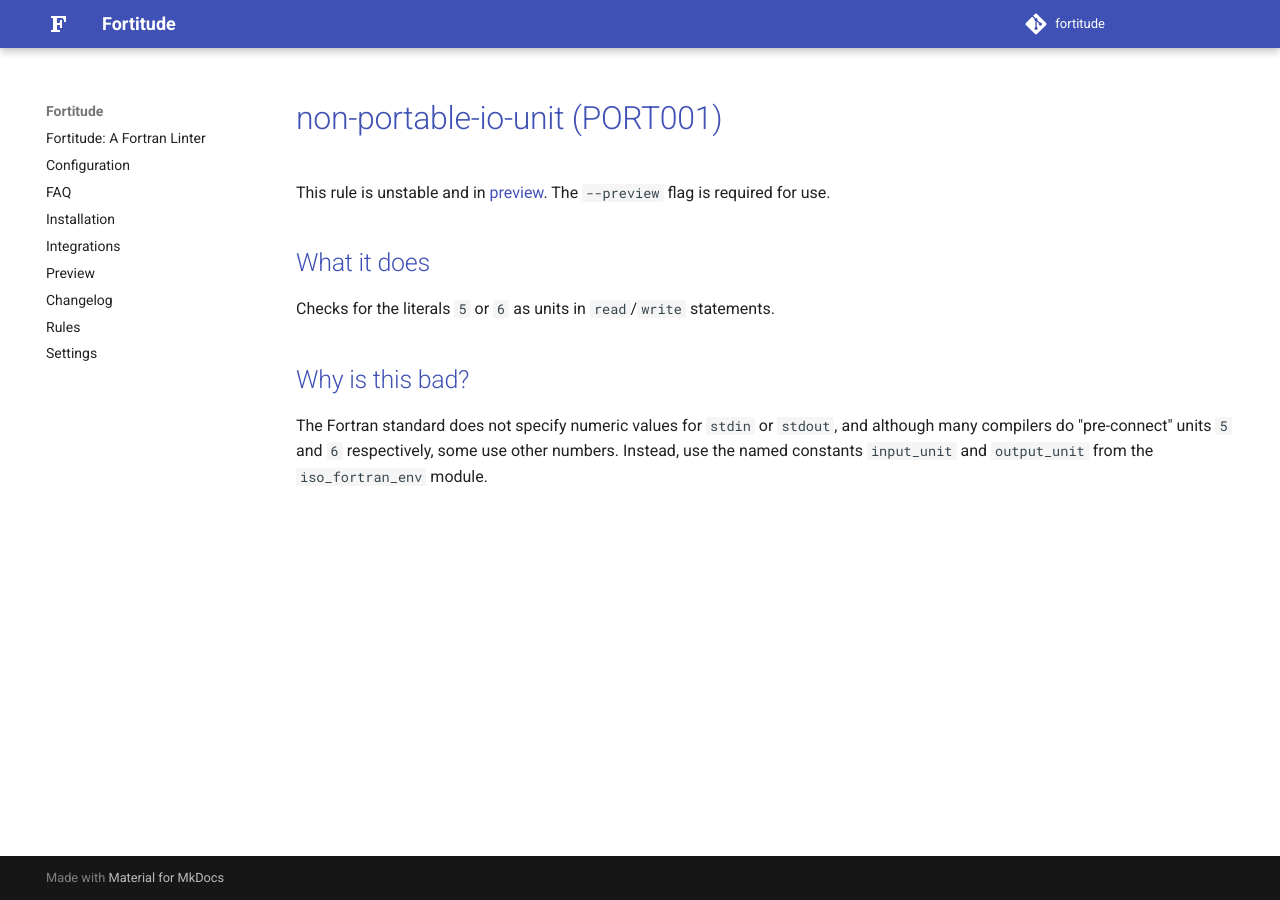
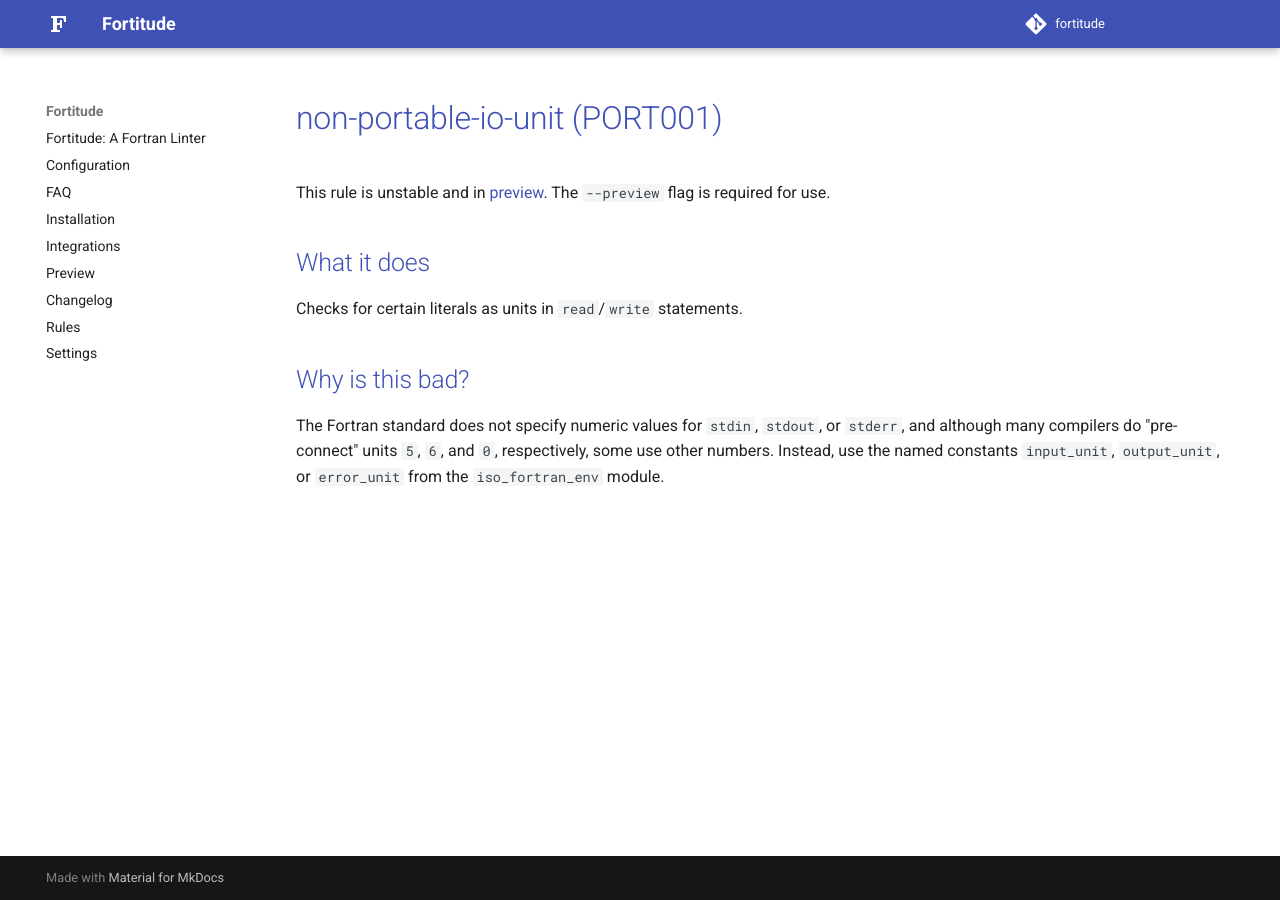
Before and after one commit to PlasmaFAIR/fortitude, an MkDocs documentation site: the page built from docs/rules/non-portable-io-unit.md, in a window 1280 px wide. Built offline with MkDocs 1.6.1 and Material for MkDocs 9.7.7, drawn with Linux system fonts in a browser that asks for light colours; comment, search, counter and statistics services are not loaded.

Commit message:
Catch non-portable `stderr` units

```diff
--- a/docs/rules/non-portable-io-unit.md
+++ b/docs/rules/non-portable-io-unit.md
@@ -2,10 +2,10 @@
 This rule is unstable and in [preview](../preview.md). The `--preview` flag is required for use.
 
 ## What it does
-Checks for the literals `5` or `6` as units in `read`/`write` statements.
+Checks for certain literals as units in `read`/`write` statements.
 
 ## Why is this bad?
-The Fortran standard does not specify numeric values for `stdin` or `stdout`, and
-although many compilers do "pre-connect" units `5` and `6` respectively, some use
-other numbers. Instead, use the named constants `input_unit` and `output_unit` from
-the `iso_fortran_env` module.
+The Fortran standard does not specify numeric values for `stdin`, `stdout`, or
+`stderr`, and although many compilers do "pre-connect" units `5`, `6`, and `0`,
+respectively, some use other numbers. Instead, use the named constants `input_unit`,
+`output_unit`, or `error_unit` from the `iso_fortran_env` module.
```
Also changed, not shown: 3 other files.
